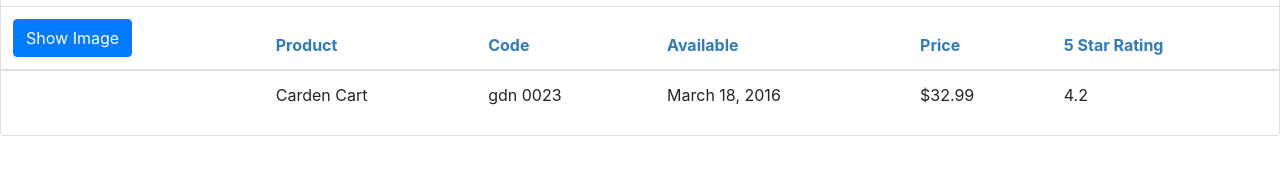
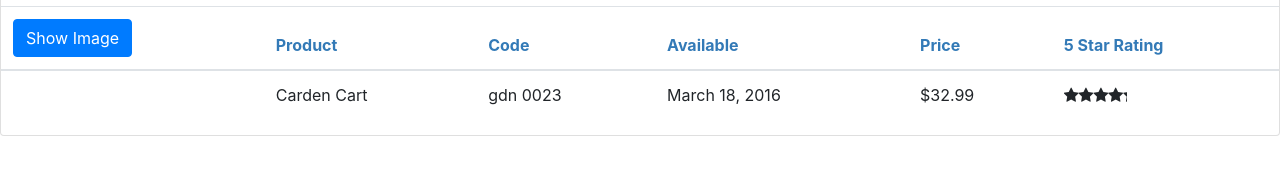
Before and after one commit to zenonwch/Angular-Getting-Started, an Angular app: page / in a window 1280 px wide. Shown: the part 207-376 px from the top of the page. Built offline with nearby package versions, Linux system fonts and the light colour scheme.

Commit message:
Nested 5 star component with @Input/@Output

```diff
--- a/src/app/app.module.ts
+++ b/src/app/app.module.ts
@@ -4,12 +4,14 @@
 
 import { AppComponent } from './app.component';
 import { ProductListComponent } from './product/product-list.component';
+import { StarComponent } from './shared/star.component';
 import { ConvertToSpacesPipe } from './shared/convert-to-spaces.pipe';
 
 @NgModule({
   declarations: [
     AppComponent,
     ProductListComponent,
+    StarComponent,
     ConvertToSpacesPipe
   ],
   imports: [
--- a/src/app/product/product-list.component.html
+++ b/src/app/product/product-list.component.html
@@ -42,7 +42,10 @@
                     <td>{{ product.productCode | lowercase | convertToSpaces:'-'}}</td>
                     <td>{{ product.releaseDate }}</td>
                     <td>{{ product.price | currency:'USD':'symbol':'1.2-2' }}</td>
-                    <td>{{ product.starRating }}</td>
+                    <td>
+                        <pm-star [rating]="product.starRating"
+                            (ratingClicked)="onRatingClicked($event)"></pm-star>
+                    </td>
                 </tr>
             </tbody>
         </table>
--- a/src/app/product/product-list.component.ts
+++ b/src/app/product/product-list.component.ts
@@ -50,6 +50,10 @@
         this.listFilter = 'cart';
     }
 
+    onRatingClicked(message: string): void {
+        this.pageTitle = 'Product List: ' + message;
+    }
+
     performFilter(filterBy: string): IProduct[] {
         filterBy = filterBy.toLocaleLowerCase();
         return this.products.filter((product: IProduct) =>
--- /dev/null
+++ b/src/app/shared/star.component.css
@@ -0,0 +1,7 @@
+.crop {
+    overflow: hidden;
+}
+
+div {
+    cursor: pointer;
+}
--- /dev/null
+++ b/src/app/shared/star.component.html
@@ -0,0 +1,11 @@
+<div class="crop"
+    [style.width.px]="starWidth" [title]="rating"
+    (click)="onClick()">
+    <div style="width: 75px;">
+        <span class="fa fa-star"></span>
+        <span class="fa fa-star"></span>
+        <span class="fa fa-star"></span>
+        <span class="fa fa-star"></span>
+        <span class="fa fa-star"></span>
+    </div>
+</div>
--- /dev/null
+++ b/src/app/shared/star.component.ts
@@ -0,0 +1,20 @@
+import { Component, OnChanges, Input, Output, EventEmitter } from '@angular/core';
+
+@Component({
+    selector: 'pm-star',
+    templateUrl: './star.component.html',
+    styleUrls: ['./star.component.css']
+})
+export class StarComponent implements OnChanges {
+    @Input() rating: number;
+    starWidth: number;
+    @Output() ratingClicked: EventEmitter<string> = new EventEmitter<string>();
+
+    ngOnChanges(): void {
+        this.starWidth = this.rating * 75 / 5;
+    }
+
+    onClick(): void {
+        this.ratingClicked.emit(`The rating ${this.rating} was clicked!`);
+    }
+}
```
